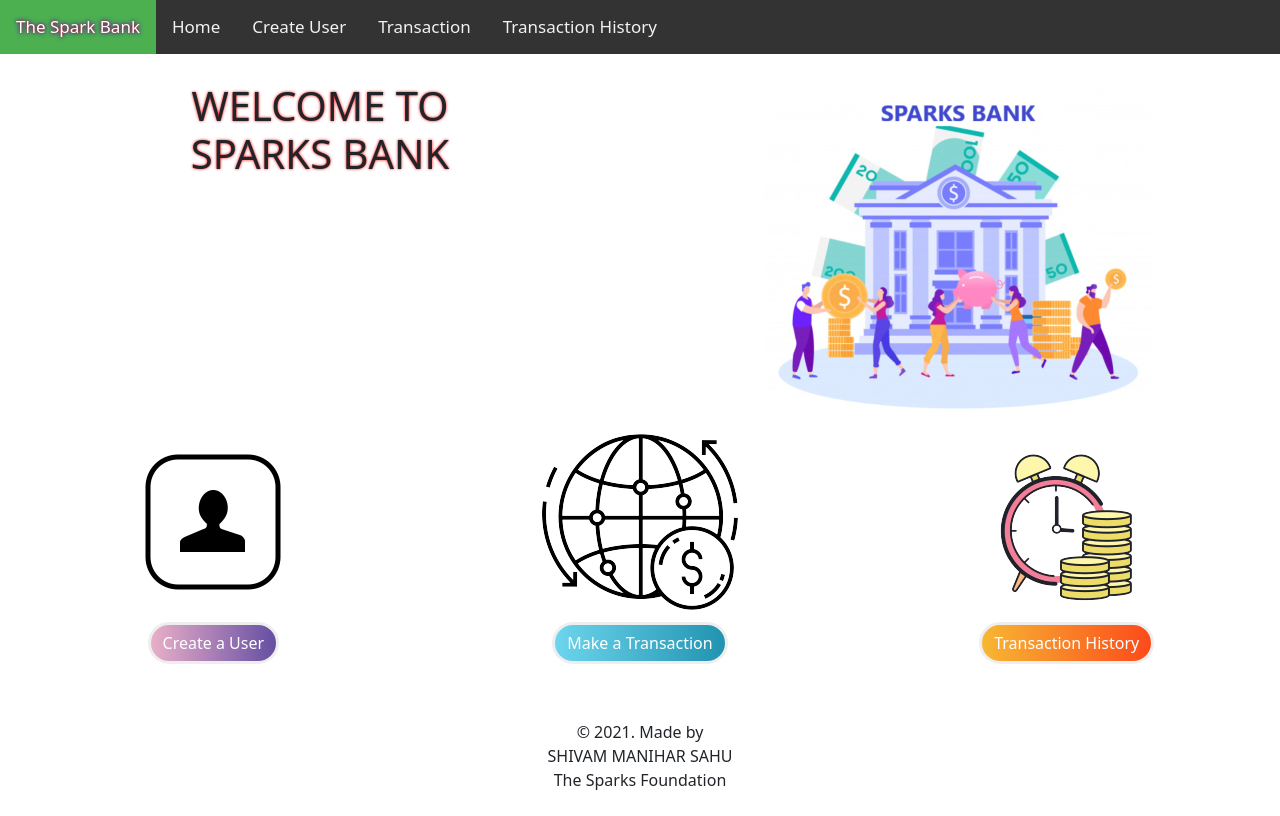
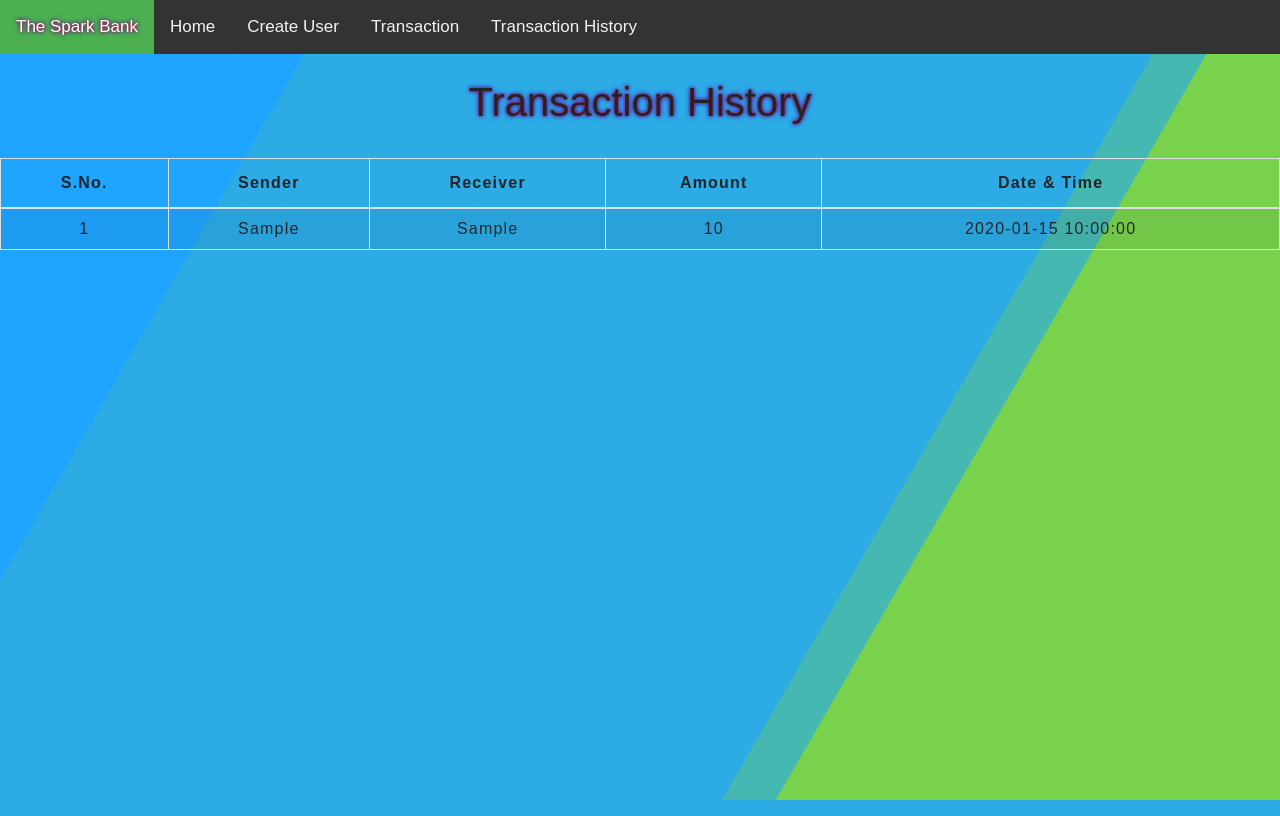
Before and after one commit to shivammaniharsahu/basic_banking_system, a PHP site: page / in a window 1280 px wide. Run offline with PHP 8.4, Linux system fonts and the light colour scheme; tables that the repository leaves empty hold one stand-in row (values such as "Sample post"); some libraries are stand-ins or nearby versions.

Commit message:
Update index.php

```diff
--- a/index.php
+++ b/index.php
@@ -1,76 +1,24 @@
-<!doctype html>
+<!DOCTYPE html>
 <html lang="en">
 <head>
-    <!-- Required meta tags -->
-    <meta charset="utf-8">
-    <meta name="viewport" content="width=device-width, initial-scale=1, shrink-to-fit=no">
-    <!-- Bootstrap link -->
-    <link href="https://cdn.jsdelivr.net/npm/bootstrap@5.0.0-beta3/dist/css/bootstrap.min.css" rel="stylesheet" integrity="sha384-eOJMYsd53ii+scO/bJGFsiCZc+5NDVN2yr8+0RDqr0Ql0h+rP48ckxlpbzKgwra6" crossorigin="anonymous">
-    <title>Basic Banking System</title>
+    <meta charset="UTF-8">
+    <meta name="viewport" content="width=device-width, initial-scale=1.0">
+    <title>Transaction History</title>
+    <link rel="stylesheet" href="https://stackpath.bootstrapcdn.com/bootstrap/4.5.2/css/bootstrap.min.css" integrity="sha384-JcKb8q3iqJ61gNV9KGb8thSsNjpSL0n8PARn9HuZOnIxN0hoP+VmmDGMN5t9UJ0Z" crossorigin="anonymous">
+    <link rel="stylesheet" type="text/css" href="css/table.css">
+    <link rel="stylesheet" href="https://cdnjs.cloudflare.com/ajax/libs/font-awesome/4.7.0/css/font-awesome.min.css">
+    <link rel="stylesheet" href="css/bg.css";>
     <link rel="stylesheet" type="text/css" href="css/navbar.css">
-    <link rel="stylesheet" href="https://cdnjs.cloudflare.com/ajax/libs/font-awesome/4.7.0/css/font-awesome.min.css">
+    <link rel="stylesheet" type="text/css" href="css/bg.css">
+</head>
+<!-- style="background-color: #e05e83" -->
+<body >
 
-    <!-- stlye of fiew components -->
-    <style>
-        .main {
-          padding: 16px;
-          margin-top: 30px;
-          height: 1500px; /* Used in this example to enable scrolling */
-        }
-
-      .btn-ultra-voilet {
-          background: #654ea3;  /* fallback for old browsers */
-          background: -webkit-linear-gradient(to right, #eaafc8, #654ea3);  /* Chrome 10-25, Safari 5.1-6 */
-          background: linear-gradient(to right, #eaafc8, #654ea3); /* W3C, IE 10+/ Edge, Firefox 16+, Chrome 26+, Opera 12+, Safari 7+ */
-          color: #fff;
-          border: 3px solid #eee;
-      }
-
-      .btn-light-moon {
-          background: #FFEFBA;  /* fallback for old browsers */
-          background: -webkit-linear-gradient(to right, #FFFFFF, #FFEFBA);  /* Chrome 10-25, Safari 5.1-6 */
-          background: linear-gradient(to right, #FFFFFF, #FFEFBA); /* W3C, IE 10+/ Edge, Firefox 16+, Chrome 26+, Opera 12+, Safari 7+ */
-          color: #000;
-          border: 3px solid #eee;
-      }
-
-      .btn-funky-moon {
-          background: #A770EF;  /* fallback for old browsers */
-          background: -webkit-linear-gradient(145deg, #FDB99B, #CF8BF3, #A770EF);  /* Chrome 10-25, Safari 5.1-6 */
-          background: linear-gradient(145deg, #FDB99B, #CF8BF3, #A770EF); /* W3C, IE 10+/ Edge, Firefox 16+, Chrome 26+, Opera 12+, Safari 7+ */
-          color: #fff;
-          border: 3px solid #eee;
-      }
-      .btn-orange-moon {
-          background: #fc4a1a;  /* fallback for old browsers */
-          background: -webkit-linear-gradient(to right, #f7b733, #fc4a1a);  /* Chrome 10-25, Safari 5.1-6 */
-          background: linear-gradient(to right, #f7b733, #fc4a1a); /* W3C, IE 10+/ Edge, Firefox 16+, Chrome 26+, Opera 12+, Safari 7+ */
-          color: #fff;
-          border: 3px solid #eee;
-      }
-
-      .btn-rounded {
-          border-radius: 35px;
-      }
-
-        .btn-cool-blues {
-            background: #2193b0;  /* fallback for old browsers */
-            background: -webkit-linear-gradient(to right, #6dd5ed, #2193b0);  /* Chrome 10-25, Safari 5.1-6 */
-            background: linear-gradient(to right, #6dd5ed, #2193b0); /* W3C, IE 10+/ Edge, Firefox 16+, Chrome 26+, Opera 12+, Safari 7+ */
-            color: #fff;
-            border: 3px solid #eee;
-        }
-      .btn-fab {
-          height: 50px;
-          width: 53px;
-          border-radius: 50%;
-      }
-    </style>
-  </head>
-
-  <body >
 <!-- navbar -->
 
+<div class="bg"></div>
+<div class="bg bg2"></div>
+<div class="bg bg3"></div>
 
 <div class="topnav" id="myTopnav">
   <a href="index.php" style="text-shadow: 0 0 3px #FF0000, 0 0 5px #0000FF;"  class="active">The Spark Bank</a>
@@ -84,45 +32,57 @@
 </div>
 
 <!-- end of navbar -->
+<div class="wrapper" >
+    <div class="bg-bubbles">
+          <h2 class="text-center pt-4" style="text-shadow: 0 0 3px #FF0000, 0 0 5px #0000FF;">Transaction History</h2>
           <br>
-      <div class="container-fluid">
-      <!-- Introduction section -->
-            <div class="row intro py-1">
-              <div style="text-align:center" class="col-sm-4 col-lg-6 col-lg-6">
+      <div class="table-responsive-sm">
+        <table class="table table-hover table-striped table-condensed table-bordered">
+            <thead>
+                <tr>
+                    <th class="text-center">S.No.</th>
+                    <th class="text-center">Sender</th>
+                    <th class="text-center">Receiver</th>
+                    <th class="text-center">Amount</th>
+                    <th class="text-center">Date & Time</th>
+                </tr>
+            </thead>
+            <tbody>
+            <?php
+                include 'config.php';
 
-                    <h1 style="text-shadow: 0 0 3px #FF0000;">
-                    WELCOME TO <br>SPARKS BANK<br>
-                    </h1>
-              </div>
-              <div class="col-sm-12 col-md img text-center">
-                <img src="img/bank18.jpg" class="img-fluid pt-2">
-              </div>
-            </div>
+                $sql ="select * from transaction";
 
-      <!-- Activity section -->
-            <div class="row activity text-center">
-                  <div class="col-md act">
-                    <img src="img/createuser.png" class="img-fluid">
-                    <br>
-                    <a href="createuser.php"><button class="col btn btn-ultra-voilet btn-rounded">Create a User</button></a>
-                  </div>
-                  <div class="col-md act">
-                    <img src="img/t9.png" class="img-fluid">
-                    <br>
-                    <a href="transfermoney.php"><button class="col btn btn-cool-blues btn-rounded">Make a Transaction</button></a>
-                  </div>
-                  <div class="col-md act">
-                    <img src="img/h10.png" class="img-fluid">
-                    <br>
-                    <a href="transactionhistory.php"><button class="col btn btn-orange-moon btn-rounded">Transaction History</button></a>
+                $query =mysqli_query($conn, $sql);
+
+                while($rows = mysqli_fetch_assoc($query))
+                {
+            ?>
+
+                <tr>
+                <td class="py-2"><?php echo $rows['sno']; ?></td>
+                <td class="py-2"><?php echo $rows['sender']; ?></td>
+                <td class="py-2"><?php echo $rows['receiver']; ?></td>
+                <td class="py-2"><?php echo $rows['balance']; ?> </td>
+                <td class="py-2"><?php echo $rows['datetime']; ?> </td>
+            <?php
+              }
+            ?>
+            </tbody>
+        </table>
         </div>
     </div>
 </div>
-
-      <!-- footer section -->
-      <footer class="text-center mt-5 py-2">
-        <p>&copy 2021. Made by <br>SHIVAM MANIHAR SAHU <br> The Sparks Foundation</p>
-      </footer>
+<script>
+        function myFunction() {
+          var x = document.getElementById("myTopnav");
+          if (x.className === "topnav") {
+            x.className += " responsive";
+          } else {
+            x.className = "topnav";
+          }
+        }
+  </script>
  <script>
         function myFunction() {
           var x = document.getElementById("myTopnav");
@@ -134,9 +94,12 @@
         }
       </script>
       <!-- script tags -->
+
+      <script src="https://cdnjs.cloudflare.com/ajax/libs/jquery/2.1.3/jquery.min.js"></script>
+      <script type="text/javascript" src="./js/bg.js"></script>
       <script src="https://cdn.jsdelivr.net/npm/bootstrap@5.0.0-beta3/dist/js/bootstrap.bundle.min.js" integrity="sha384-JEW9xMcG8R+pH31jmWH6WWP0WintQrMb4s7ZOdauHnUtxwoG2vI5DkLtS3qm9Ekf" crossorigin="anonymous"></script>
       <script src="https://cdn.jsdelivr.net/npm/@popperjs/core@2.9.1/dist/umd/popper.min.js" integrity="sha384-SR1sx49pcuLnqZUnnPwx6FCym0wLsk5JZuNx2bPPENzswTNFaQU1RDvt3wT4gWFG" crossorigin="anonymous"></script>
       <script src="https://cdn.jsdelivr.net/npm/bootstrap@5.0.0-beta3/dist/js/bootstrap.min.js" integrity="sha384-j0CNLUeiqtyaRmlzUHCPZ+Gy5fQu0dQ6eZ/xAww941Ai1SxSY+0EQqNXNE6DZiVc" crossorigin="anonymous"></script>
-      <script src="https://cdnjs.cloudflare.com/ajax/libs/animejs/2.0.2/anime.min.js"></script>
+
 </body>
 </html>
```
Lines whose indentation alone changed are shown as unchanged.
